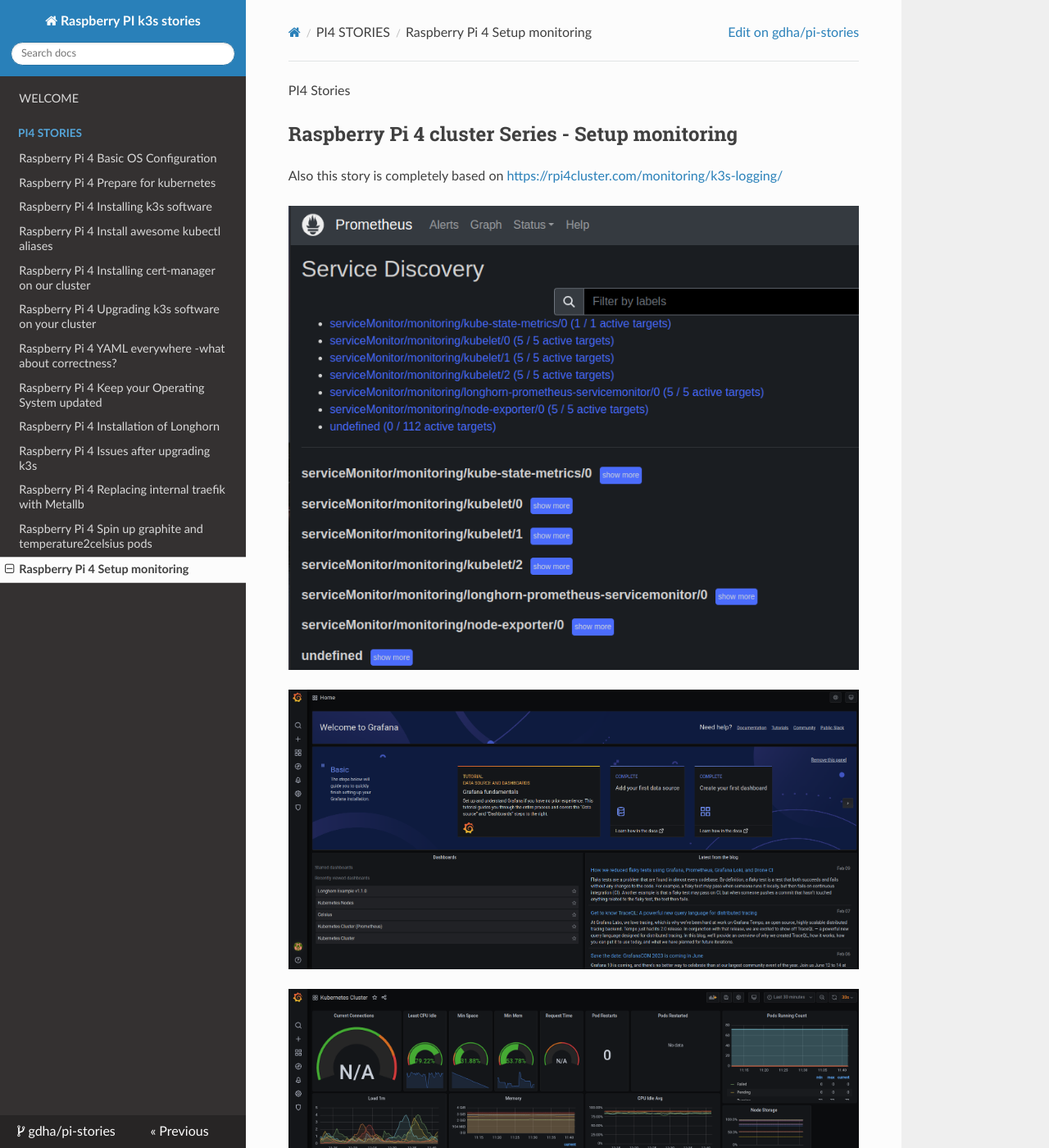
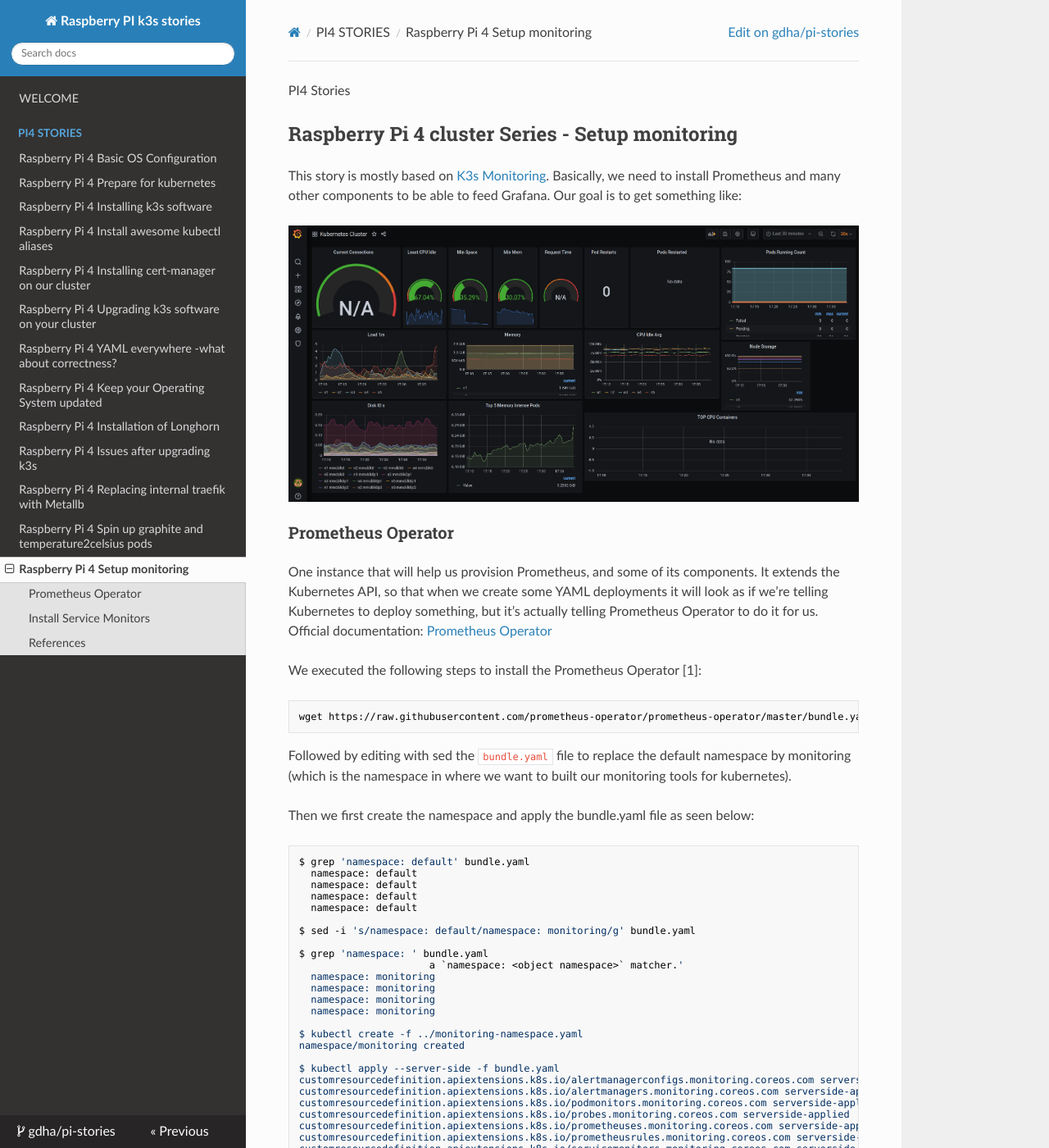
Before and after one commit to gdha/pi-stories, an MkDocs documentation site: the page built from docs/pi-stories13.md, in a window 1280 px wide and 1400 px high. Shown: the whole window at 82% size. Built offline with MkDocs 1.6.1, drawn with Linux system fonts in a browser that asks for light colours; nearby versions of some CDN libraries; some of the changed text lies outside the part shown.

Commit message:
start filling up monitoring story

````diff
--- a/docs/pi-stories13.md
+++ b/docs/pi-stories13.md
@@ -2,7 +2,67 @@
 
 ## Raspberry Pi 4 cluster Series - Setup monitoring
 
-Also this story is completely based on [https://rpi4cluster.com/monitoring/k3s-logging/](https://rpi4cluster.com/monitoring/k3s-logging/)
+This story is mostly based on [K3s Monitoring](https://rpi4cluster.com/monitoring/monitor-intro/). Basically, we need to install Prometheus and many other components to be able to feed Grafana. Our goal is to get something like:
+
+![](img/grafana-k8s-cluster-overview.png)
+
+### Prometheus Operator
+
+One instance that will help us provision Prometheus, and some of its components. It extends the Kubernetes API, so that when we create some YAML deployments it will look as if we’re telling Kubernetes to deploy something, but it’s actually telling Prometheus Operator to do it for us. Official documentation: [Prometheus Operator](https://prometheus-operator.dev/docs/prologue/introduction/)
+
+We executed the following steps to install the Prometheus Operator [1]:
+
+```bash
+wget https://raw.githubusercontent.com/prometheus-operator/prometheus-operator/master/bundle.yaml
+```
+
+Followed by editing with sed the `bundle.yaml` file to replace the default namespace by monitoring (which is the namespace in where we want to built our monitoring tools for kubernetes).
+
+Then we first create the namespace and apply the bundle.yaml file as seen below:
+
+```bash
+$ grep 'namespace: default' bundle.yaml
+  namespace: default
+  namespace: default
+  namespace: default
+  namespace: default
+
+$ sed -i 's/namespace: default/namespace: monitoring/g' bundle.yaml
+
+$ grep 'namespace: ' bundle.yaml
+                      a `namespace: <object namespace>` matcher.'
+  namespace: monitoring
+  namespace: monitoring
+  namespace: monitoring
+  namespace: monitoring
+
+$ kubectl create -f ../monitoring-namespace.yaml
+namespace/monitoring created
+
+$ kubectl apply --server-side -f bundle.yaml
+customresourcedefinition.apiextensions.k8s.io/alertmanagerconfigs.monitoring.coreos.com serverside-applied
+customresourcedefinition.apiextensions.k8s.io/alertmanagers.monitoring.coreos.com serverside-applied
+customresourcedefinition.apiextensions.k8s.io/podmonitors.monitoring.coreos.com serverside-applied
+customresourcedefinition.apiextensions.k8s.io/probes.monitoring.coreos.com serverside-applied
+customresourcedefinition.apiextensions.k8s.io/prometheuses.monitoring.coreos.com serverside-applied
+customresourcedefinition.apiextensions.k8s.io/prometheusrules.monitoring.coreos.com serverside-applied
+customresourcedefinition.apiextensions.k8s.io/servicemonitors.monitoring.coreos.com serverside-applied
+customresourcedefinition.apiextensions.k8s.io/thanosrulers.monitoring.coreos.com serverside-applied
+clusterrolebinding.rbac.authorization.k8s.io/prometheus-operator serverside-applied
+clusterrole.rbac.authorization.k8s.io/prometheus-operator serverside-applied
+deployment.apps/prometheus-operator serverside-applied
+serviceaccount/prometheus-operator serverside-applied
+service/prometheus-operator serverside-applied
+
+
+$ kubectl get pods -n monitoring
+NAME                                   READY   STATUS    RESTARTS   AGE
+prometheus-operator-6d56dc87f4-tg5qh   1/1     Running   0          25s
+```
+Next step is to prepare the service monitors.
+
+### Install Service Monitors
+
 
 ![](img/prometheus.png)
 
@@ -13,3 +73,8 @@
 ![](img/graphite-celsius.png)
 
 ![](img/pi4-celsius-grafana.png)
+
+
+### References
+
+[1] [Prometheus Operator GitHub sources](https://github.com/gdha/pi4-monitoring/tree/master/prometheus-operator)
````
